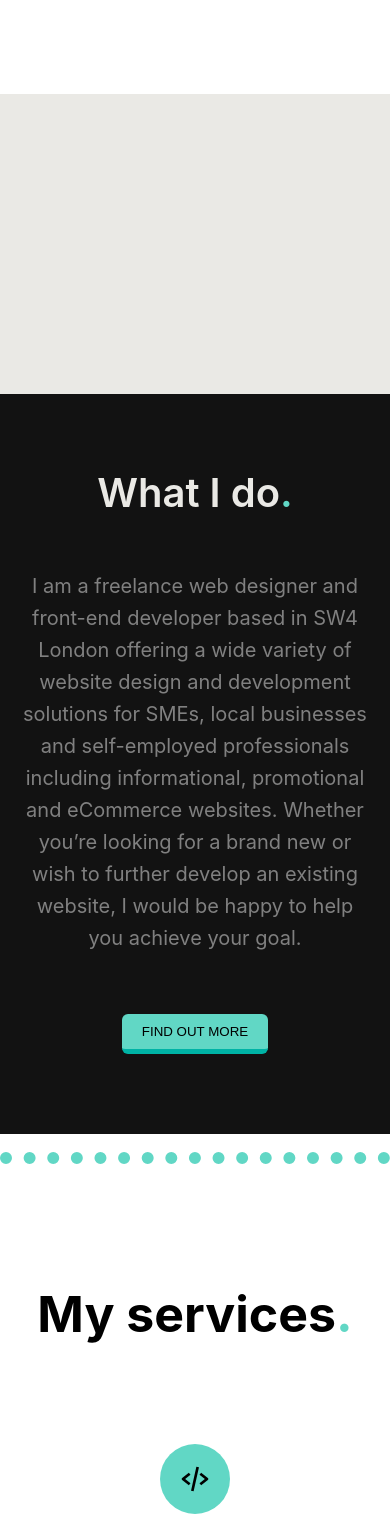
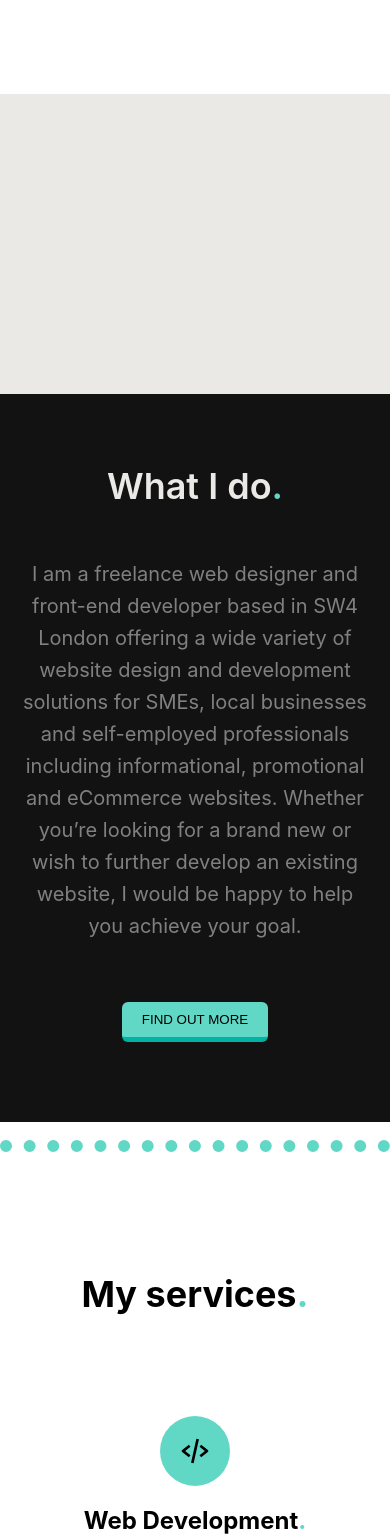
Before and after one commit to leoarthurwall/LW-Website, a React (Create React App) app: page / in a window 390 px wide. Shown: the part 432-1969 px from the top of the page. Built offline with nearby package versions, Linux system fonts and the light colour scheme.

Commit message:
all - changed header size to 36px for mobile

```diff
--- a/src/Components/About/About.module.css
+++ b/src/Components/About/About.module.css
@@ -117,4 +117,7 @@
   .right {
     padding: 40px 20px;
   }
+  .header {
+    font-size: 36px;
+  }
 }
--- a/src/Components/Contact/Contact.module.css
+++ b/src/Components/Contact/Contact.module.css
@@ -46,4 +46,7 @@
   .container {
     padding: 20px;
   }
+  .header {
+    font-size: 36px;
+  }
 }
--- a/src/Components/Services/Services.module.css
+++ b/src/Components/Services/Services.module.css
@@ -106,4 +106,7 @@
     margin: 0 20px;
     margin-top: 100px;
   }
+  .header {
+    font-size: 36px;
+  }
 }
--- a/src/Components/Work/Work.module.css
+++ b/src/Components/Work/Work.module.css
@@ -106,7 +106,10 @@
   .imageTextWrapper {
     padding: 70px 30px;
   }
+  .gridItem {
+    height: 300px;
+  }
+  .header {
+    font-size: 36px;
+  }
 }
-.gridItem {
-  height: 300px;
-}
```
